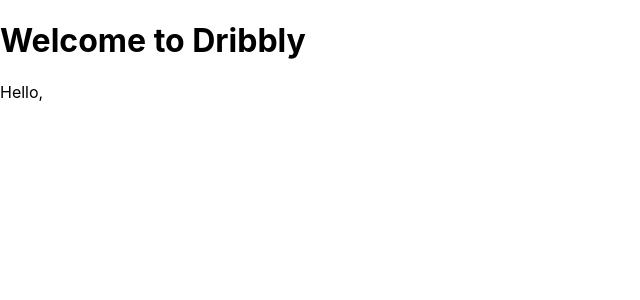
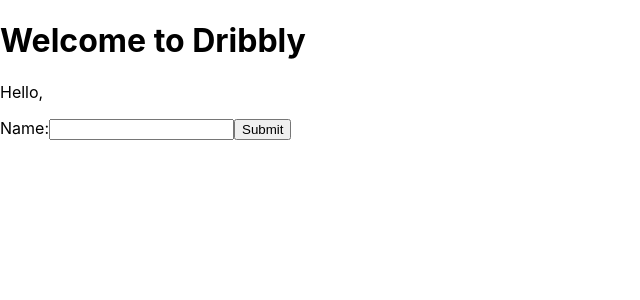
Before and after one commit to Briann254/Dribbly, a React (Create React App) app: page / in a window 1280 px wide. Shown: the top 300 px of the page, without its empty margins (0-640 px from the left). Built offline with nearby package versions, Linux system fonts and the light colour scheme.

Commit message:
updated required components

```diff
--- a/src/components/Home.js
+++ b/src/components/Home.js
@@ -1,14 +1,22 @@
-import React from 'react';
+import React, { useState } from 'react';
+// import { Link } from 'react-router-dom';
 
 
 function Home() {
+    const [username, setUsername] = useState('');
     return (
       <div>
         <h1>Welcome to Dribbly</h1>
-      <p>Hello,</p>
+        <p>Hello, {username}</p>
+        <form>
+          <label>
+            Name:
+            <input type="text" value={username} onChange={e => setUsername(e.target.value)} />
+          </label>
+          <input type="submit" value="Submit" />
+        </form>
       </div>
     )
   }
 
-
 export default Home
```
Also changed, not shown: src/App.js (+7 -0 lines). Lines whose indentation alone changed are shown as unchanged.
